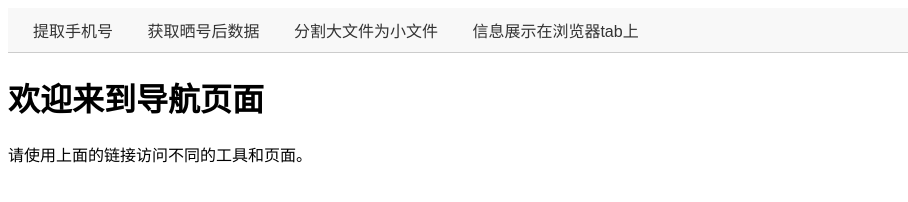
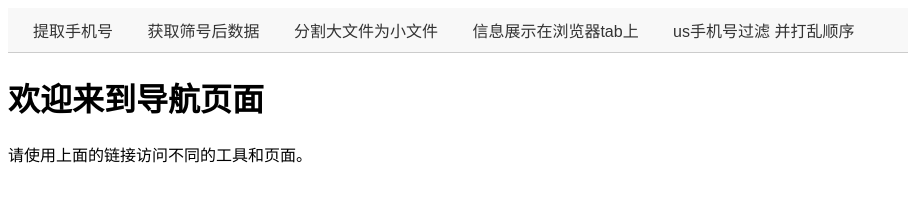
Before and after one commit to pipisgk/data-help, a website: page index.html in a window 1280 px wide. Shown: the whole page, without its empty margins (0-908 px from the left). Drawn offline with Linux system fonts and the light colour scheme.

Commit message:
Update index.html

```diff
--- a/index.html
+++ b/index.html
@@ -26,9 +26,10 @@
 <body>
     <nav>
         <a target="_blank" href="src/get_phone.html">提取手机号</a>
-        <a target="_blank" href="src/phones.html">获取晒号后数据</a>
+        <a target="_blank" href="src/phones.html">获取筛号后数据</a>
         <a target="_blank" href="src/index.html">分割大文件为小文件</a>
         <a target="_blank" href="src/t.html?title=测试测试">信息展示在浏览器tab上</a>
+        <a target="_blank" href="src/us_phone.html">us手机号过滤 并打乱顺序</a>
     </nav>
 
     <h1>欢迎来到导航页面</h1>
```
